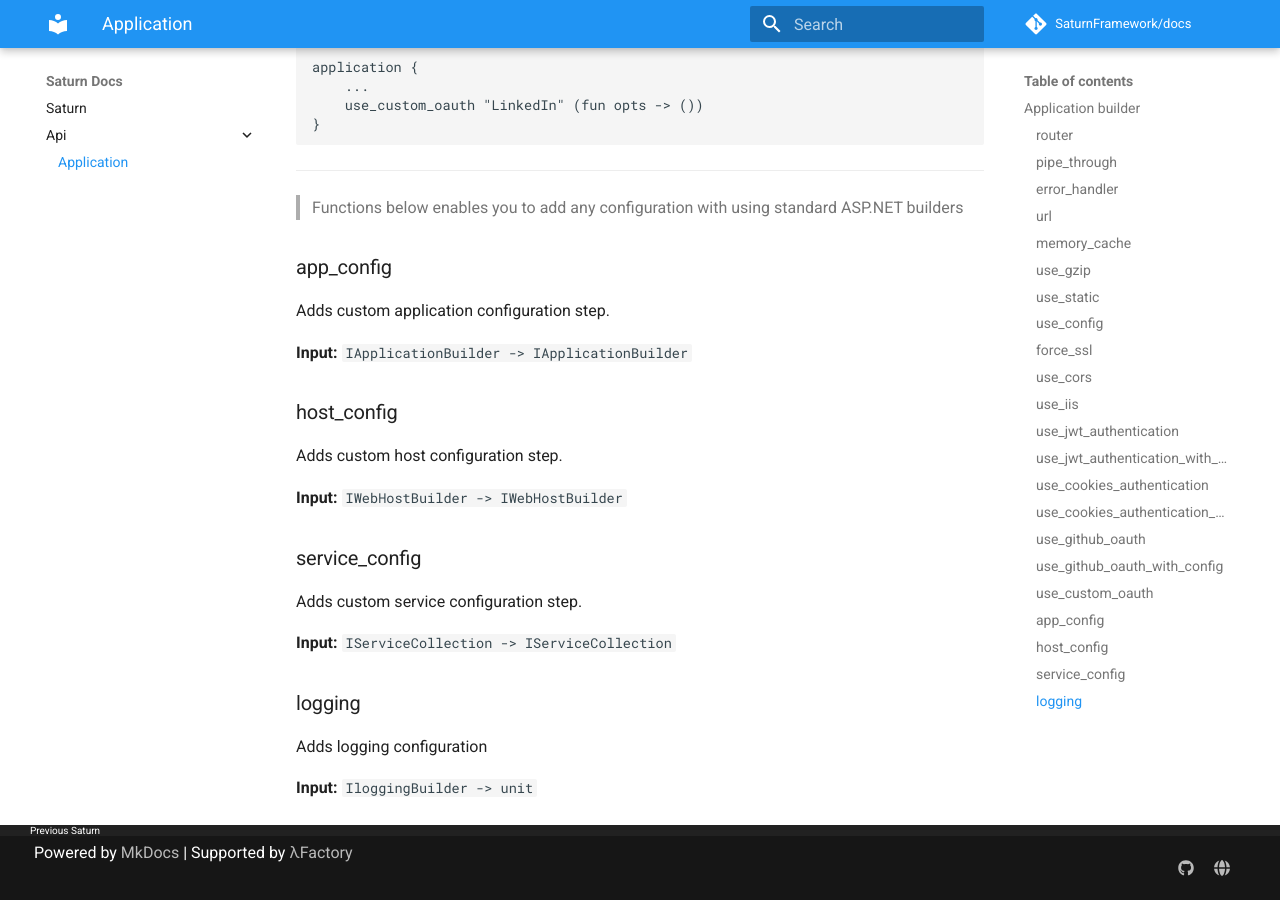
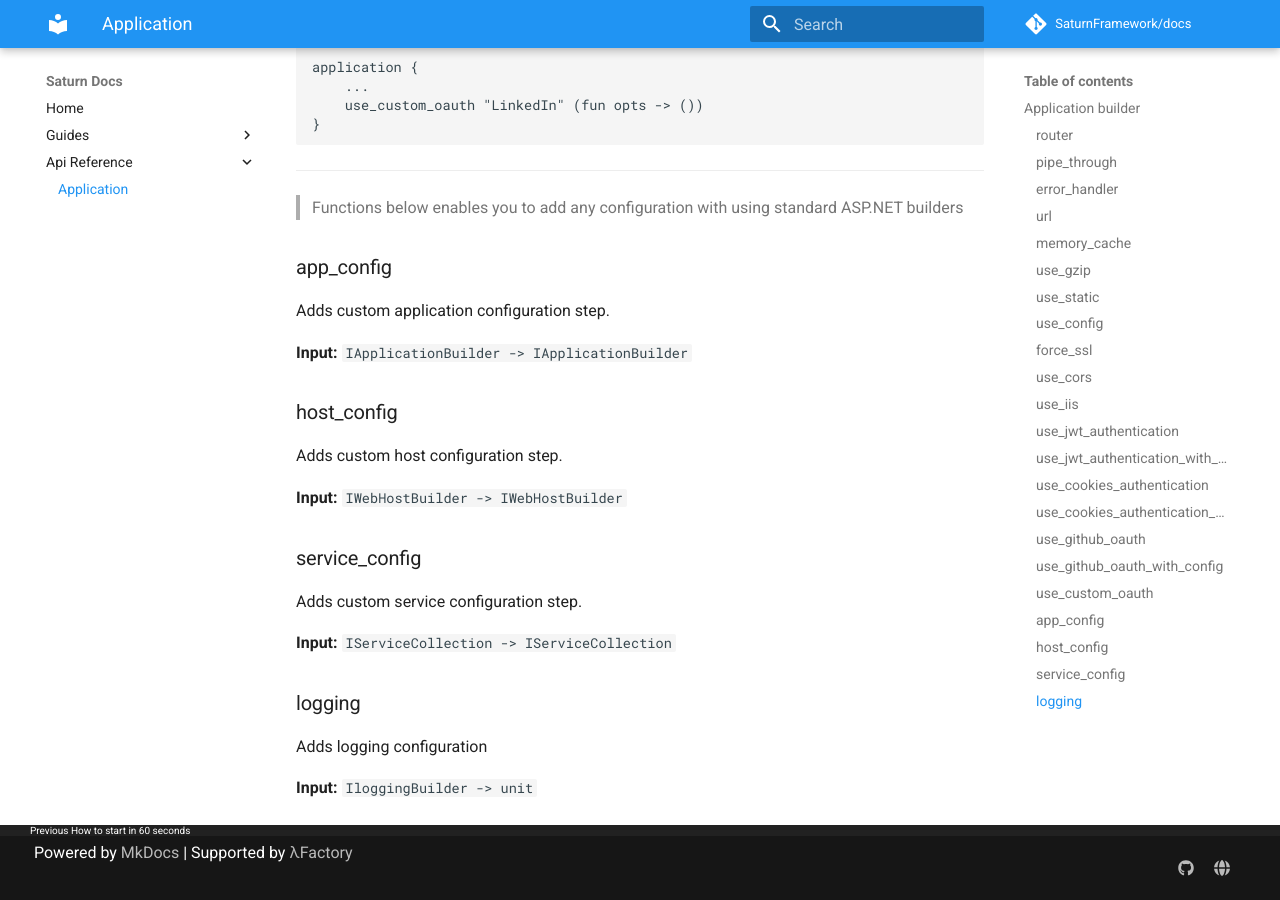
Before and after one commit to tmpreston/docs-2, an MkDocs documentation site: the page built from docs/api/application.md, in a window 1280 px wide and 900 px high, scrolled down 4800 px. Built offline with MkDocs 1.6.1 and Material for MkDocs 9.7.7, drawn with Linux system fonts in a browser that asks for light colours; comment, search, counter and statistics services are not loaded; old or Windows-style settings are respelled for this version of MkDocs.

Commit message:
Move how-to-start to guides

```diff
--- a/mkdocs.yml
+++ b/mkdocs.yml
@@ -5,6 +5,15 @@ site_author: Krzysztof Cieslak
 # Repository
 repo_name: SaturnFramework/docs
 repo_url: https://github.com/SaturnFramework/docs
+
+#Pages
+pages:
+  - Home: 'index.md'
+  - Guides:
+    - How to start in 60 seconds: 'guides/how-to-start.md'
+  - Api Reference:
+    - Application: 'api/application.md'
+
 
 #Theme
 theme:
```
Also changed, not shown: docs/guides/how-to-start.md (added, +13 -0 lines), docs/index.md (+0 -13 lines).
